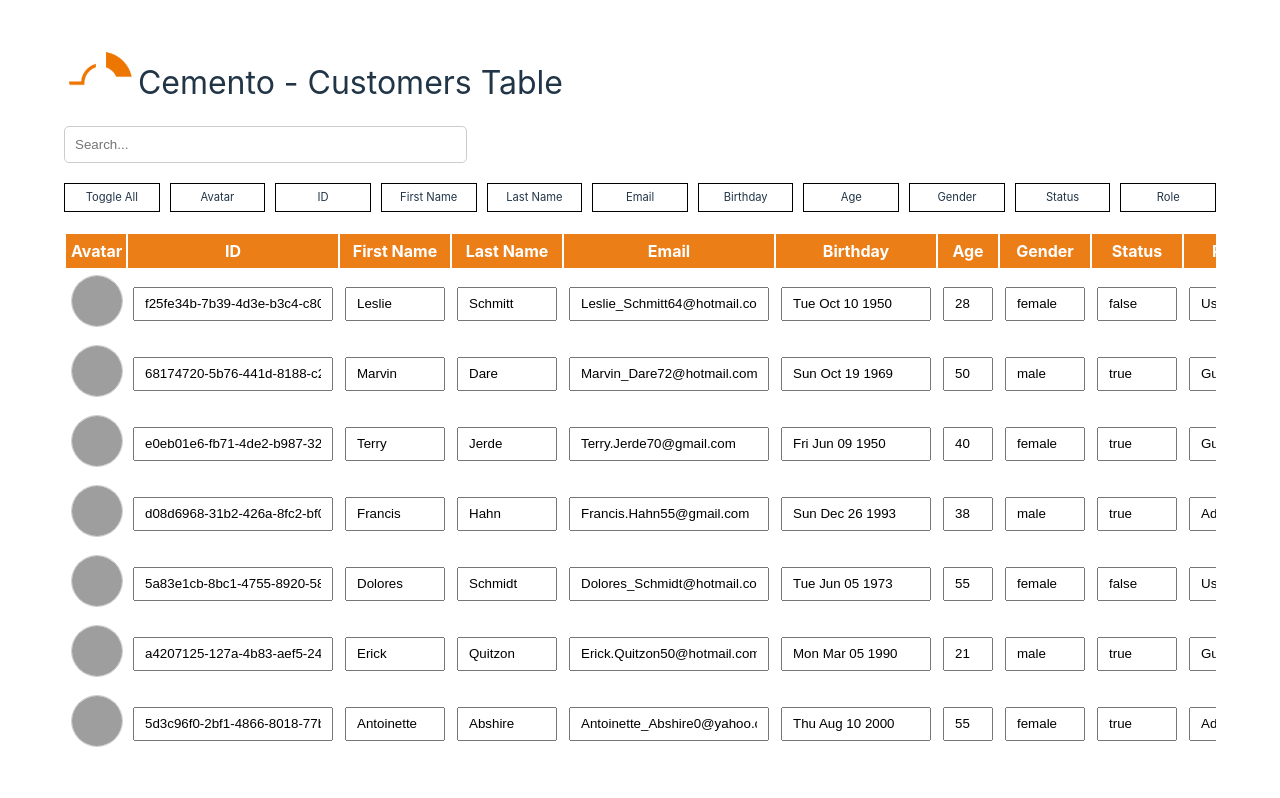
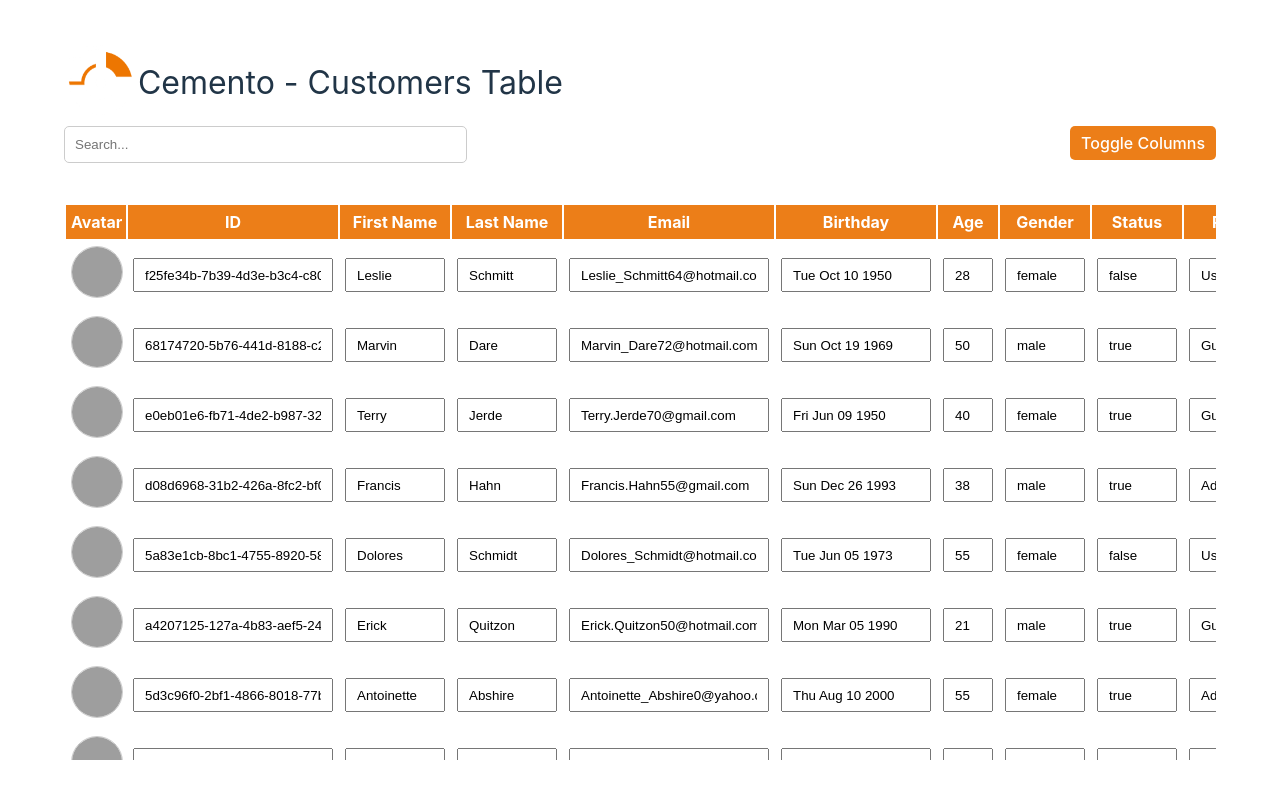
Before and after one commit to maormoyal/Cemento-table, a React (Vite) app: page / in a window 1280 px wide. Built offline with nearby package versions, Linux system fonts and the light colour scheme; grey boxes are pictures that could not be loaded.

Commit message:
Refactor cell component and add column toggle dropdown

```diff
--- a/src/components/cell/Cell.jsx
+++ b/src/components/cell/EditableCell.jsx
@@ -1,7 +1,7 @@
 // src/components/EditableCell.js
 import { useState, useEffect } from 'react';
 
-const Cell = ({
+const EditableCell = ({
   value: initialValue,
   row: { index },
   column: { id },
@@ -34,4 +34,4 @@ const Cell = ({
   return <input value={value} onChange={onChange} onBlur={onBlur} />;
 };
 
-export default Cell;
+export default EditableCell;
--- /dev/null
+++ b/src/components/columnToggleDropdown/ColumnToggleDropdown.jsx
@@ -0,0 +1,56 @@
+// src/components/ColumnToggleDropdown.js
+import { useState, useEffect, useRef } from 'react';
+import styles from './ColumnToggleDropdown.module.scss';
+
+const ColumnToggleDropdown = ({
+  allColumns,
+  columnVisibility,
+  handleColumnVisibilityChange,
+}) => {
+  const [isOpen, setIsOpen] = useState(false);
+  const dropdownRef = useRef(null);
+
+  const toggleDropdown = () => setIsOpen(!isOpen);
+
+  const handleClickOutside = (event) => {
+    if (dropdownRef.current && !dropdownRef.current.contains(event.target)) {
+      setIsOpen(false);
+    }
+  };
+
+  useEffect(() => {
+    if (isOpen) {
+      window.addEventListener('click', handleClickOutside);
+    } else {
+      window.removeEventListener('click', handleClickOutside);
+    }
+
+    return () => {
+      window.removeEventListener('click', handleClickOutside);
+    };
+  }, [isOpen]);
+
+  return (
+    <div className={styles.dropdown} ref={dropdownRef}>
+      <button onClick={toggleDropdown} className={styles.dropdownButton}>
+        Toggle Columns
+      </button>
+      {isOpen && (
+        <div className={styles.dropdownContent}>
+          {allColumns.map((column) => (
+            <label key={column.id} className={styles.dropdownItem}>
+              <input
+                type='checkbox'
+                checked={columnVisibility[column.id]}
+                onChange={() => handleColumnVisibilityChange(column.id)}
+              />{' '}
+              {column.Header}
+            </label>
+          ))}
+        </div>
+      )}
+    </div>
+  );
+};
+
+export default ColumnToggleDropdown;
--- /dev/null
+++ b/src/components/columnToggleDropdown/ColumnToggleDropdown.module.scss
@@ -0,0 +1,56 @@
+/* src/components/ColumnToggleDropdown.module.scss */
+
+.dropdown {
+  position: relative;
+  display: inline-block;
+
+  button {
+    padding: 6px 10px;
+    border-radius: 5px;
+    background-color: #ec7e18;
+    color: #fff;
+    cursor: pointer;
+  }
+
+  button:hover {
+    background-color: #ed923c;
+  }
+
+  .dropdownContent {
+    display: block;
+    position: absolute;
+    background-color: rgb(0, 0, 0);
+    min-width: 160px;
+    box-shadow: 0px 8px 16px 0px rgba(0, 0, 0, 0.2);
+    z-index: 1;
+  }
+
+  label.dropdownItem {
+    display: block;
+    padding: 8px 16px;
+    cursor: pointer;
+    flex: 1;
+    white-space: nowrap;
+    font-size: 0.7rem;
+    border: 1px solid black;
+    padding: 5px;
+    text-align: start;
+    cursor: pointer;
+
+    &:hover {
+      background-color: #ccc;
+    }
+  }
+
+  .dropdownItem input {
+    margin-right: 8px;
+  }
+
+  input[type='checkbox' i] {
+    // display: none;
+  }
+
+  label:has(input[type='checkbox']:checked) {
+    background-color: rgba(255, 255, 255, 0.3);
+  }
+}
--- a/src/components/table/Table.jsx
+++ b/src/components/table/Table.jsx
@@ -7,7 +7,8 @@ import {
   useGlobalFilter,
   useRowSelect,
 } from 'react-table';
-import Cell from '../cell/Cell';
+import EditableCell from '../cell/EditableCell';
+import ColumnToggleDropdown from '../columnToggleDropdown/ColumnToggleDropdown';
 import { generateColumns, generateData } from '../../utils/generateData';
 import styles from './Table.module.scss';
 
@@ -19,7 +20,7 @@ const Table = () => {
         accessor: col.id,
         width: col.width || 100,
         Cell: (cellProps) => (
-          <Cell
+          <EditableCell
             value={cellProps.value}
             row={cellProps.row}
             column={cellProps.column}
@@ -30,9 +31,10 @@ const Table = () => {
     []
   );
 
-  const initialData = useMemo(() => localStorage.getItem('tableData'), []);
-
-  const [data, setData] = useState(JSON.parse(initialData) || generateData(20));
+  const [data, setData] = useState(() => {
+    const savedData = localStorage.getItem('tableData');
+    return savedData ? JSON.parse(savedData) : generateData(20);
+  });
 
   const [columnVisibility, setColumnVisibility] = useState(
     columns.reduce((acc, column) => {
@@ -45,14 +47,6 @@ const Table = () => {
   useEffect(() => {
     localStorage.setItem('tableData', JSON.stringify(data));
   }, [data]);
-
-  // Load data from local storage on component mount
-  useEffect(() => {
-    const savedData = localStorage.getItem('tableData');
-    if (savedData) {
-      setData(JSON.parse(savedData));
-    }
-  }, []);
 
   const updateMyData = (rowIndex, columnId, value) => {
     setData((oldData) =>
@@ -77,13 +71,12 @@ const Table = () => {
     state,
     setGlobalFilter,
     allColumns,
-    getToggleHideAllColumnsProps,
     toggleHideColumn,
   } = useTable(
     {
       columns,
       data,
-      defaultColumn: { Cell },
+      defaultColumn: { EditableCell },
       updateMyData,
       initialState: {
         hiddenColumns: columns
@@ -108,6 +101,7 @@ const Table = () => {
 
   return (
     <>
+      <div className={styles.searchBarWrapper}>
         <div className={styles.searchBar}>
           <input
             value={state.globalFilter || ''}
@@ -115,21 +109,11 @@ const Table = () => {
             placeholder='Search...'
           />
         </div>
-      <div className={styles.columnToggle}>
-        <label>
-          <input type='checkbox' {...getToggleHideAllColumnsProps()} />
-          Toggle All
-        </label>
-        {allColumns.map((column) => (
-          <label key={column.id}>
-            <input
-              type='checkbox'
-              checked={columnVisibility[column.id]}
-              onChange={() => handleColumnVisibilityChange(column.id)}
-            />{' '}
-            {column.Header}
-          </label>
-        ))}
+        <ColumnToggleDropdown
+          allColumns={allColumns}
+          columnVisibility={columnVisibility}
+          handleColumnVisibilityChange={handleColumnVisibilityChange}
+        />
       </div>
       <div className={styles.tableWrapper}>
         <table {...getTableProps()}>
--- a/src/components/table/Table.module.scss
+++ b/src/components/table/Table.module.scss
@@ -68,61 +68,11 @@ table {
         background-color: rgba(255, 255, 255, 0.3);
       }
     }
-    // td {
-    //   position: relative;
-    //   &:hover {
-    //     &:before {
-    //       content: '';
-    //       position: absolute;
-    //       left: 0;
-    //       right: 0;
-    //       top: -9999px;
-    //       bottom: -9999px;
-    //       background-color: rgba(255, 255, 255, 0.2);
-    //       z-index: -1;
-    //     }
-    //   }
-    // }
   }
 }
 
-.columnToggle {
+.searchBarWrapper {
   display: flex;
-  gap: 10px;
   justify-content: space-between;
   margin-bottom: 20px;
-  max-width: 100%;
-  overflow: auto;
-
-  button {
-    padding: 10px;
-    margin-left: 10px;
-    border: 1px solid #ccc;
-    border-radius: 5px;
-    background-color: #ec7e18;
-    color: #fff;
-    cursor: pointer;
-  }
-
-  label {
-    flex: 1;
-    white-space: nowrap;
-    font-size: 0.7rem;
-    border: 1px solid black;
-    padding: 5px;
-    text-align: center;
-    cursor: pointer;
-
-    &:hover {
-      background-color: #ccc;
-    }
-  }
-
-  input[type='checkbox' i] {
-    display: none;
-  }
-
-  label:has(input[type='checkbox']:checked) {
-    background-color: rgba(255, 255, 255, 0.3);
-  }
 }
```
Also changed, not shown: src/components/cell/Cell.module.scss (deleted), src/components/cell/EditableCell.module.scss (added). Lines whose indentation alone changed are shown as unchanged.
